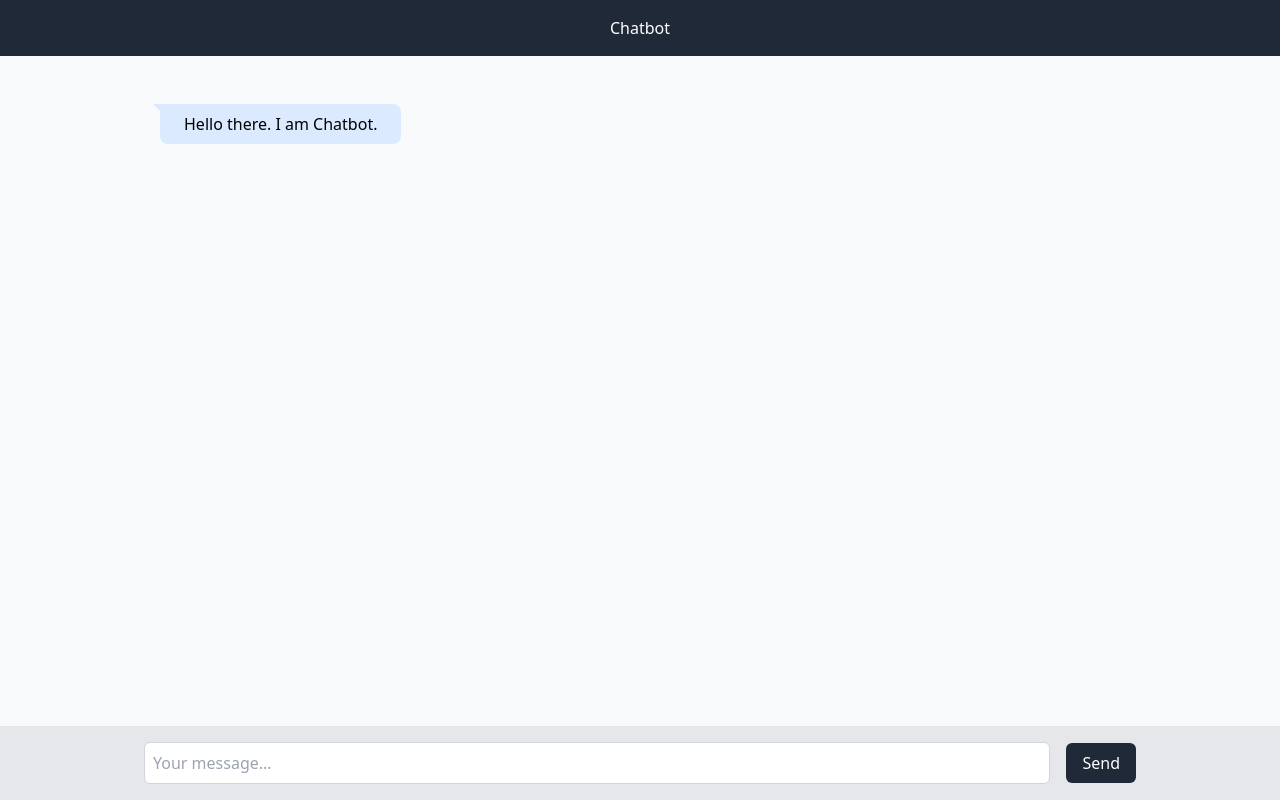
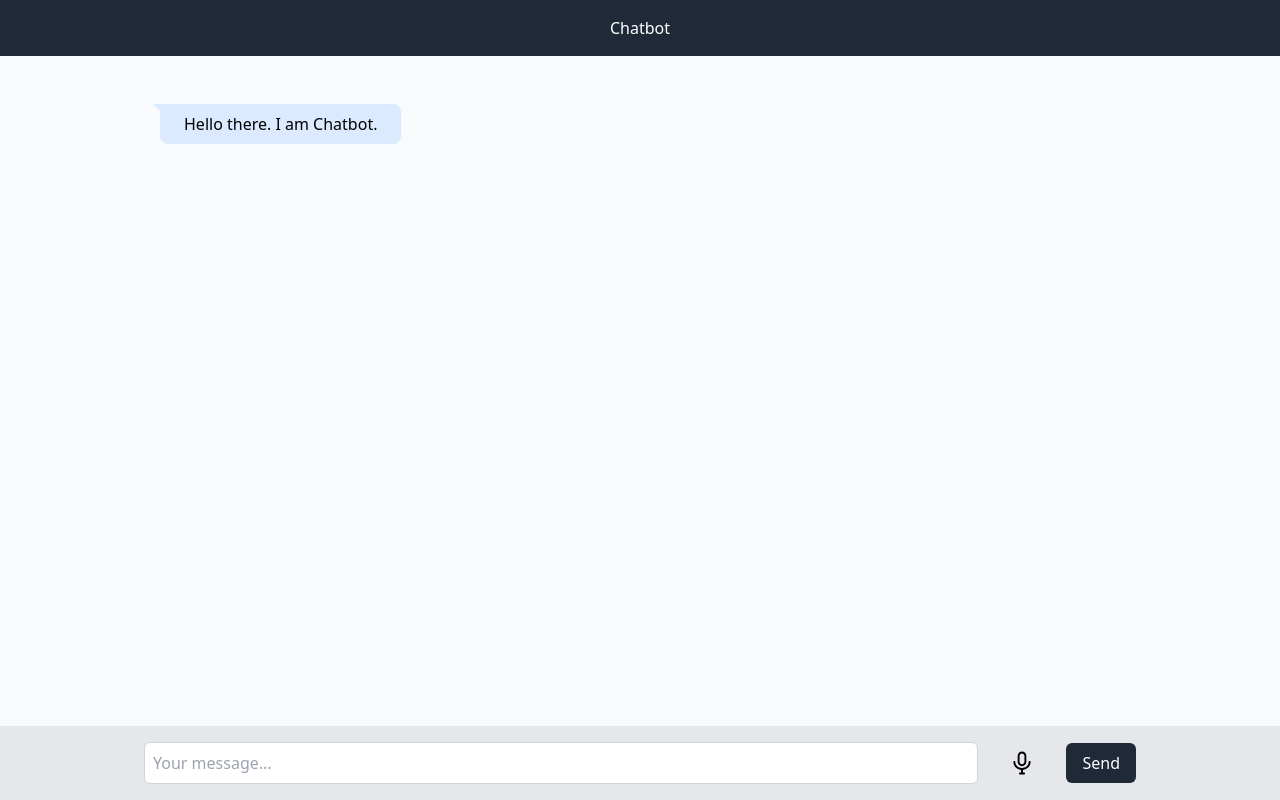
Before and after one commit to sajithapislk/chatbot, a Vue app: page / in a window 1280 px wide. Built offline with nearby package versions, Linux system fonts and the light colour scheme.

Commit message:
add voice typing

```diff
--- a/src/App.vue
+++ b/src/App.vue
@@ -1,8 +1,13 @@
 <script setup>
-import { ref, reactive, onMounted, computed } from 'vue';
-import BotService from './services/BotService';
+import { ref, reactive, onMounted, computed } from "vue";
+import BotService from "./services/BotService";
 
-const userInput = ref('');
+const recognitionSvc =
+  window.SpeechRecognition || window.webkitSpeechRecognition;
+const recognition = new recognitionSvc();
+const isRecording = ref(false);
+
+const userInput = ref("");
 const messages = reactive([]);
 
 const showTyping = ref(false);
@@ -18,38 +23,43 @@ const sendMessage = () => {
 
   const userMessage = userInput.value.trim();
 
-  if (userMessage == '') {
+  if (userMessage == "") {
     waitingOnResponse.value = false;
     return;
   }
-  messages.push(ref({
-    id: messages.length,
-    text: userMessage,
-    sender: 'user',
-    beingTyped: false
-  }));
+  messages.push(
+    ref({
+      id: messages.length,
+      text: userMessage,
+      sender: "user",
+      beingTyped: false,
+    })
+  );
 
   const responseMessages = botService.getResponse(userMessage);
 
   if (checkSameMessage.value) {
-    responseMessages.push(`<iframe src="https://giphy.com/embed/26uf1EUQzKKGcIhJS" width="480" height="331" style="" frameBorder="0" class="giphy-embed" allowFullScreen></iframe><p><a href="https://giphy.com/gifs/hulu-fox-family-guy-26uf1EUQzKKGcIhJS">via GIPHY</a></p>`);
-    responseMessages.push('heyy.. Why are you send me same quaction ??');
+    responseMessages.push(
+      `<iframe src="https://giphy.com/embed/26uf1EUQzKKGcIhJS" width="480" height="331" style="" frameBorder="0" class="giphy-embed" allowFullScreen></iframe><p><a href="https://giphy.com/gifs/hulu-fox-family-guy-26uf1EUQzKKGcIhJS">via GIPHY</a></p>`
+    );
+    responseMessages.push("heyy.. Why are you send me same quaction ??");
   }
 
   setTimeout(() => {
     showTyping.value = true;
   }, mockTypingAfter);
 
-  responseMessages.map((message, index) =>
-    new Promise(resolve => setTimeout(() => {
-      typeOutResponse(message);
-      resolve();
-    }, mockResponseAfter * (index + 1)))
-
+  responseMessages.map(
+    (message, index) =>
+      new Promise((resolve) =>
+        setTimeout(() => {
+          typeOutResponse(message);
+          resolve();
+        }, mockResponseAfter * (index + 1))
+      )
   );
   showTyping.value = false;
-  userInput.value = '';
-
+  userInput.value = "";
 };
 
 const mockResponse = () => {
@@ -60,14 +70,19 @@ const mockResponse = () => {
   setTimeout(() => {
     showTyping.value = false;
 
-    const responseMessage = 'Hello there. I am Chatbot.';
+    const responseMessage = "Hello there. I am Chatbot.";
     typeOutResponse(responseMessage);
   }, mockResponseAfter);
 };
 
 const typeOutResponse = (message) => {
   showTyping.value = false;
-  let responseMessage = ref({ id: messages.length, sender: 'bot', text: '', beingTyped: true });
+  let responseMessage = ref({
+    id: messages.length,
+    sender: "bot",
+    text: "",
+    beingTyped: true,
+  });
   messages.push(responseMessage);
   let i = 0;
   const interval = setInterval(() => {
@@ -82,62 +97,140 @@ const typeOutResponse = (message) => {
 };
 
 const checkSameMessage = computed(() => {
-  const userMessages = messages.filter(message => message.value.sender === 'user');
+  const userMessages = messages.filter(
+    (message) => message.value.sender === "user"
+  );
   const _message = userInput.value.trim();
 
   if (userMessages.length > 2) {
-    const lastTwoMessages = [userMessages[userMessages.length - 2], userMessages[userMessages.length - 1]];
+    const lastTwoMessages = [
+      userMessages[userMessages.length - 2],
+      userMessages[userMessages.length - 1],
+    ];
 
-    if (lastTwoMessages.every(msg => msg.value.text === _message)) {
+    if (lastTwoMessages.every((msg) => msg.value.text === _message)) {
       return true;
     }
   }
-  return false
+  return false;
 });
 
+const initRecognition = () => {
+  recognition.continuous = true;
+  recognition.onstart = () => {
+    console.log("SR Started");
+    isRecording.value = true;
+  };
+  recognition.onend = () => {
+    console.log("SR Stopped");
+    isRecording.value = false;
+  };
+  recognition.onresult = (event) => {
+    // iterate through speech recognition results
+    for (const result of event.results) {
+      // Print the transcription to the console
+      console.log(`${result[0].transcript}`);
+      userInput.value = result[0].transcript;
+    }
+  };
+};
 onMounted(() => {
   mockResponse();
+  initRecognition();
 });
+
+const ToggleMic = () => {
+  if (isRecording.value) {
+    recognition.stop();
+  } else {
+    recognition.start();
+  }
+};
 </script>
 
 <template>
   <div class="w-screen h-screen bg-gray-50 flex flex-col" x-data="chat">
-
     <div class="bg-gray-800 flex justify-center p-4">
       <span class="text-white text-bold">Chatbot</span>
     </div>
 
     <div class="w-full max-w-screen-lg flex-1 m-auto p-8 my-4 pb-20">
       <div class="flex flex-col">
-
         <template v-for="message in messages">
-          <div class="message rounded-lg py-2 px-6 mb-4"
-            :class="message.value.sender === 'bot' ? 'assistant bg-blue-100 border-blue-100 self-start' : 'user bg-green-200 border-green-200 self-end'">
+          <div
+            class="message rounded-lg py-2 px-6 mb-4"
+            :class="
+              message.value.sender === 'bot'
+                ? 'assistant bg-blue-100 border-blue-100 self-start'
+                : 'user bg-green-200 border-green-200 self-end'
+            "
+          >
             <span v-html="message.value.text"></span>
             <template v-if="message.value.beingTyped">
-              <span class="w-2.5 bg-gray-600 h-4 inline-block -mb-0.5 align-baseline blink"></span>
+              <span
+                class="w-2.5 bg-gray-600 h-4 inline-block -mb-0.5 align-baseline blink"
+              ></span>
             </template>
           </div>
         </template>
 
         <template v-if="showTyping">
-          <div class="message assistant rounded-lg py-2.5 px-6 mb-4 bg-blue-100 border-blue-100 self-start">
+          <div
+            class="message assistant rounded-lg py-2.5 px-6 mb-4 bg-blue-100 border-blue-100 self-start"
+          >
             <div class="type-indicator">
               <span>.</span><span>.</span><span>.</span>
             </div>
           </div>
         </template>
-
       </div>
-
     </div>
     <div class="fixed inset-x-0 bottom-0 bg-gray-200">
-      <form class="max-w-screen-lg m-auto w-full p-4 flex space-x-4 justify-center items-center"
-        @submit.prevent="sendMessage">
-        <input id="message" type="text" autocomplete="off" class="border rounded-md p-2 flex-1 border-gray-300"
-          v-model="userInput" @keyup.enter="sendMessage" placeholder="Your message..." />
-        <button class="bg-gray-800 text-white px-4 py-2 rounded-md"
-          :class="{ 'opacity-50': waitingOnResponse }">Send</button>
+      <form
+        class="max-w-screen-lg m-auto w-full p-4 flex space-x-4 justify-center items-center"
+        @submit.prevent="sendMessage"
+      >
+        <input
+          id="message"
+          type="text"
+          autocomplete="off"
+          class="border rounded-md p-2 flex-1 border-gray-300"
+          v-model="userInput"
+          @keyup.enter="sendMessage"
+          placeholder="Your message..."
+        />
+        <button
+          class="bg-transparent  px-4 py-2 rounded-md"
+          type="button"
+          @click="ToggleMic"
+        >
+          <svg
+          class="w-6 fill-current"
+          :class="{ 'text-black': isRecording==false,'text-red-600': isRecording }"
+            version="1.1"
+            xmlns="http://www.w3.org/2000/svg"
+            viewBox="0 0 512 512"
+            xmlns:xlink="http://www.w3.org/1999/xlink"
+            enable-background="new 0 0 512 512"
+          >
+            <g>
+              <g>
+                <path
+                  d="m439.5,236c0-11.3-9.1-20.4-20.4-20.4s-20.4,9.1-20.4,20.4c0,70-64,126.9-142.7,126.9-78.7,0-142.7-56.9-142.7-126.9 0-11.3-9.1-20.4-20.4-20.4s-20.4,9.1-20.4,20.4c0,86.2 71.5,157.4 163.1,166.7v57.5h-23.6c-11.3,0-20.4,9.1-20.4,20.4 0,11.3 9.1,20.4 20.4,20.4h88c11.3,0 20.4-9.1 20.4-20.4 0-11.3-9.1-20.4-20.4-20.4h-23.6v-57.5c91.6-9.3 163.1-80.5 163.1-166.7z"
+                />
+                <path
+                  d="m256,323.5c51,0 92.3-41.3 92.3-92.3v-127.9c0-51-41.3-92.3-92.3-92.3s-92.3,41.3-92.3,92.3v127.9c0,51 41.3,92.3 92.3,92.3zm-52.3-220.2c0-28.8 23.5-52.3 52.3-52.3s52.3,23.5 52.3,52.3v127.9c0,28.8-23.5,52.3-52.3,52.3s-52.3-23.5-52.3-52.3v-127.9z"
+                />
+              </g>
+            </g>
+          </svg>
+        </button>
+        <button
+          class="bg-gray-800 text-white px-4 py-2 rounded-md"
+          :class="{ 'opacity-50': waitingOnResponse }"
+        >
+          Send
+        </button>
       </form>
     </div>
   </div>
```
